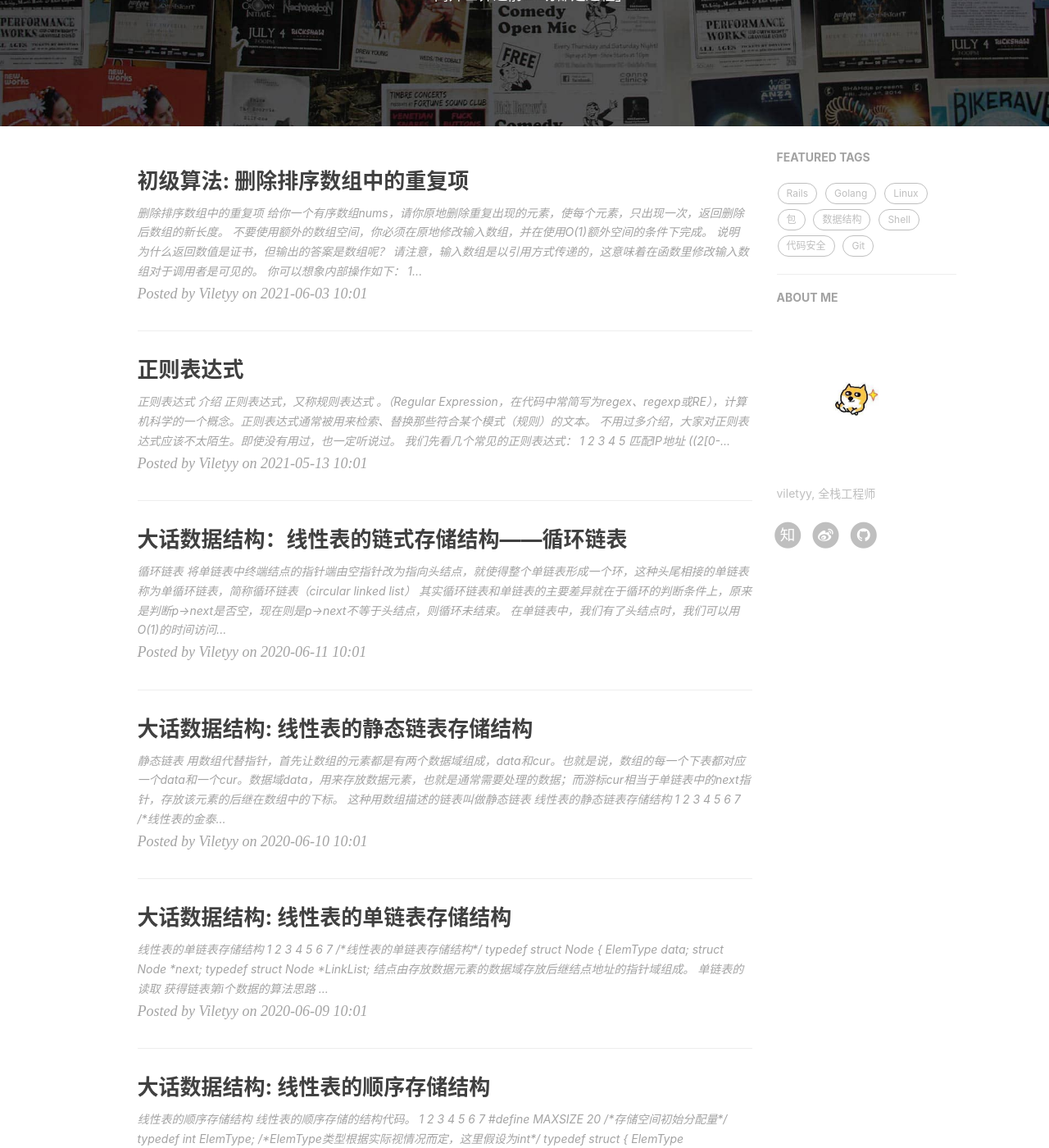
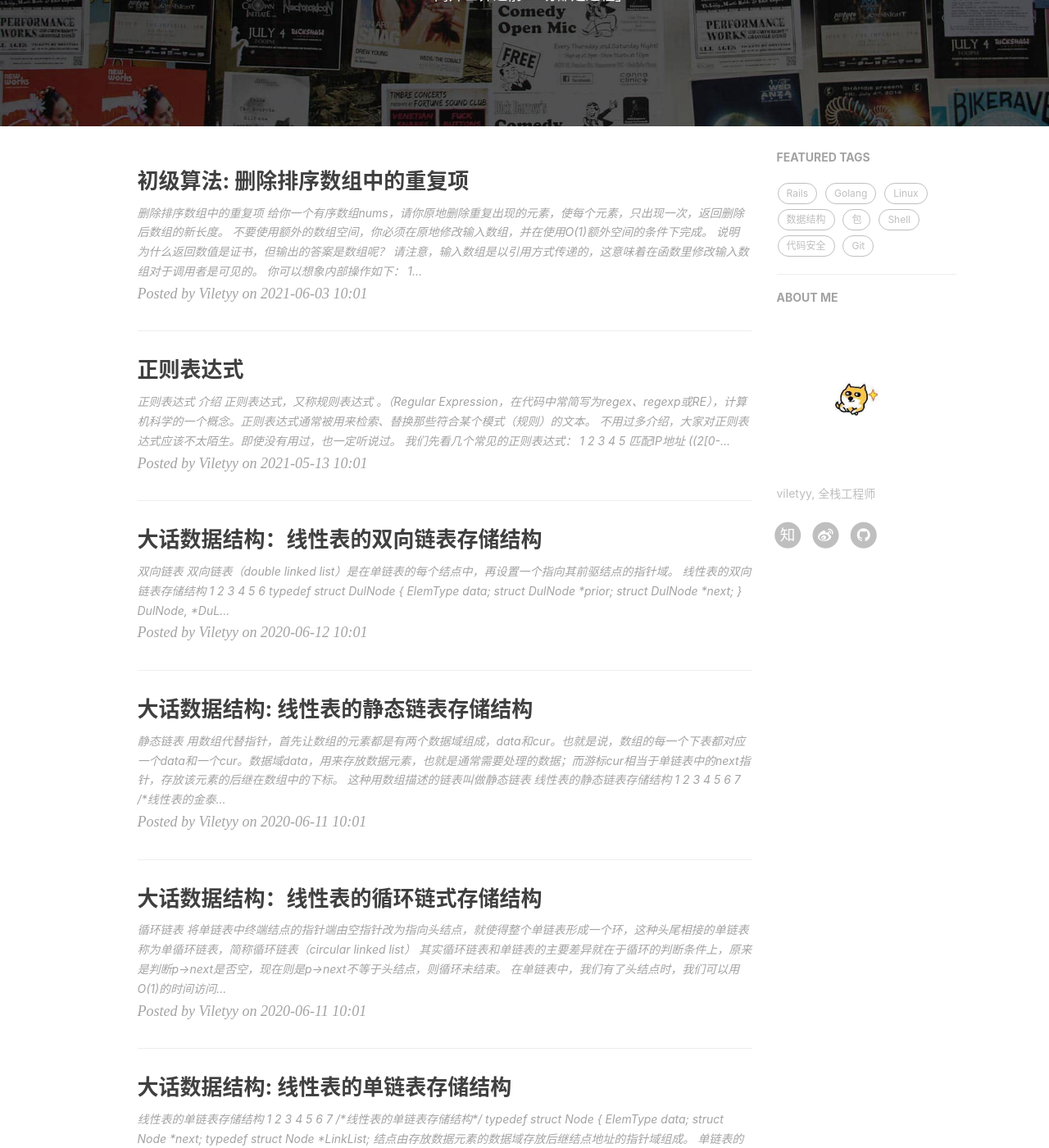
Before and after one commit to viletyy/viletyy.github.io, a Jekyll site: the page built from index.html, in a window 1280 px wide and 1400 px high, scrolled down 264 px. Shown: the whole window at 82% size. Built offline with Jekyll 4.4.1, drawn with Linux system fonts in a browser that asks for light colours; nearby versions of some CDN libraries; the list of posts is cut into pages by our own code; comment, search, counter and statistics services are not loaded; some of the changed text lies outside the part shown.

Commit message:
add:datastruct double chained linear list

````diff
--- a/_posts/2020-06-11-datastruct-circular-chained-linear-list.md
+++ b/_posts/2020-06-11-datastruct-circular-chained-linear-list.md
@@ -1,7 +1,7 @@
 ---
 layout: post
 title: "大话数据结构: 线性表的静态链表存储结构"
-date:  2020-06-10 10:01:08
+date:  2020-06-11 10:01:08
 author: "Viletyy"
 header-style: text
 tags:
--- /dev/null
+++ b/_posts/2020-06-12-datastruct-double-chained-linear-list.md
@@ -0,0 +1,45 @@
+---
+layout: post
+title: "大话数据结构：线性表的双向链表存储结构"
+date:  2020-06-12 10:01:08
+author: "Viletyy"
+header-style: text
+tags:
+  - 数据结构
+---
+## 双向链表
+**双向链表**（double linked list）是在单链表的每个结点中，再设置一个指向其前驱结点的指针域。
+
+### 线性表的双向链表存储结构
+```c
+typedef struct DulNode
+{
+    ElemType data;
+    struct DulNode *prior;
+    struct DulNode *next;
+} DulNode, *DuLinkList
+```
+
+双向链表是单链表中扩展出来的结构，所以它的很多操作是和单链表相同的，比如求长度的ListLength，查找元素GetElem，获得元素位置的LocateElem等，这些操作都只要涉及一个方向的指针即可，另一指针多了也不能提供什么帮助。
+
+### 双向链表的插入操作
+存储元素e的结点为s，实现结点s插入到结点p和p->next之间
+```c
+s->prior = p; /*把p赋值给s的前驱*/
+s->next = p->next; /*把p->next赋值给s的后继*/
+p->next -> prior = s; /*把s赋值给p->next的前驱*/
+p->next = s; /*把s赋值给p的后继*/
+```
+
+### 双向链表的删除操作
+删除p结点
+```c
+p->prior->next = p->next; /*把p->next赋值给p->prior的后继*/
+p->next->prior = p->prior; /*把p->prior赋值给p->next的前驱*/
+free(p); /*释放p*/
+```
+
+
+参考资料：
+
+- [大话数据结构]()
````
Also changed, not shown: _posts/2020-06-10-datastruct-static-chained-linear-list copy.md (+1 -1 lines).
